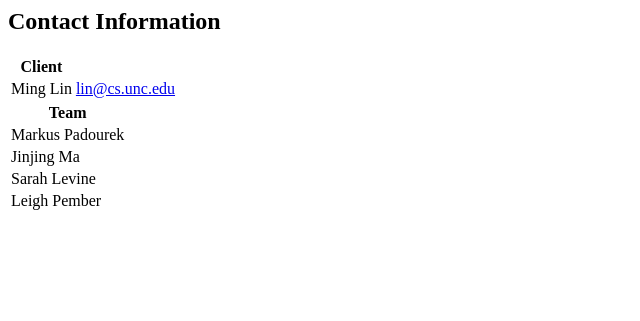
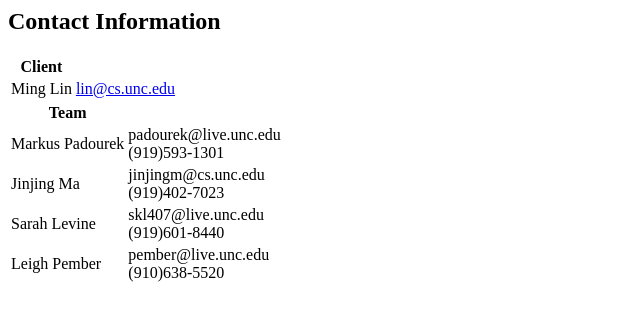
Before and after one commit to Globegitter/ARP-website, a Node project: template app/templates/contact.hbs in a window 1280 px wide. Shown: the top 321 px of the page, without its empty margins (0-640 px from the left). Run offline with Node 20 templates, Linux system fonts and the light colour scheme; the template is opened without the code that fills it, so the values that code supplies are empty.

Commit message:
Added missing content.

```diff
--- a/app/templates/contact.hbs
+++ b/app/templates/contact.hbs
@@ -25,19 +25,23 @@
         <tbody>
           <tr>
             <td>Markus Padourek</td>
-            <td></td>
+            <td>padourek@live.unc.edu <br />
+            (919)593-1301</td>
           </tr>
           <tr>
             <td>Jinjing Ma</td>
-            <td></td>
+            <td>jinjingm@cs.unc.edu <br />
+            (919)402-7023</td>
           </tr>
           <tr>
             <td>Sarah Levine</td>
-            <td></td>
+            <td>skl407@live.unc.edu <br />
+            (919)601-8440</td>
           </tr>
           <tr>
             <td>Leigh Pember</td>
-            <td></td>
+            <td>pember@live.unc.edu <br />
+            (910)638-5520</td>
           </tr>
         </tbody>
       </table>
```
Also changed, not shown: app/templates/roles.hbs (+12 -0 lines), app/templates/rules.hbs (+10 -0 lines).
